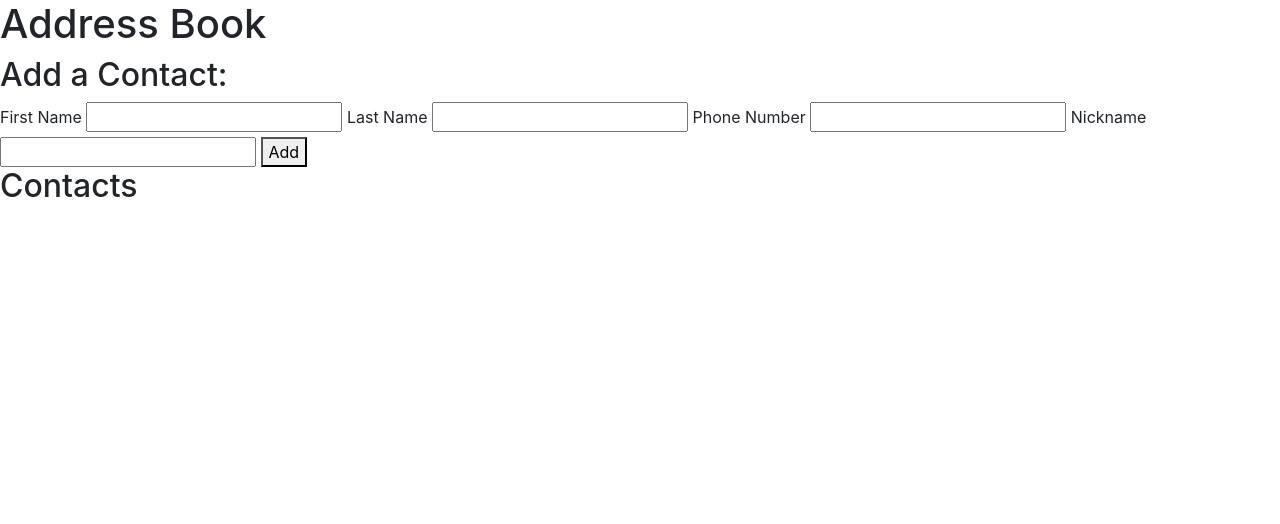
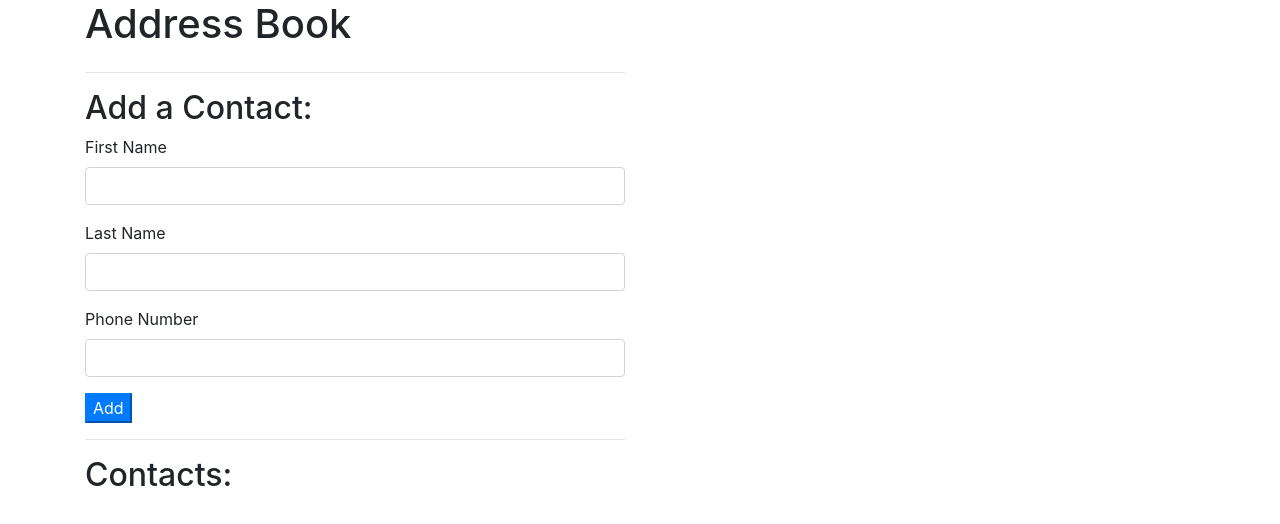
Before and after one commit to svealinnea/Address-Book, a plain HTML site: page index.html in a window 1280 px wide. Drawn offline with Linux system fonts and the light colour scheme.

Commit message:
added bootstrap

```diff
--- a/index.html
+++ b/index.html
@@ -8,30 +8,41 @@
   <title>Svea's Address Book!</title>
 </head>
 <body>
+  <div class="container">
     <h1>Address Book</h1>
+    <div class="row">
+      <div class="col-md-6">
+        <hr>
         <h2>Add a Contact:</h2>
         <form id="new-contact">
+          <div class="form-group">
             <label for="new-first-name">First Name</label>
-  <input type="test" id="new-first-name">
+            <input type="text"  class="form-control" id="new-first-name">
+          </div>
+          <div class="form-group">
             <label for="new-last-name">Last Name</label>
-  <input type="text" id="new-last-name">
+            <input type="text"  class="form-control" id="new-last-name">
+          </div>
+          <div class="form-group">
             <label for="new-phone-number">Phone Number</label>
-  <input type="text" id="new-phone-number">
-  <label for="new-nick-name">Nickname</label>
-  <input type="text" id="new-nick-name">
-  <button type="submit">Add</button>
+            <input type="text"  class="form-control" id="new-phone-number">
+          </div>
+          <button type="submit" class="btn-primary">Add</button>
         </form>
-
-<h2>Contacts</h2>
+        <hr>
+        <h2>Contacts:</h2>
         <ul id="contacts">
         </ul>
-
+      </div>
+      <div class="col-md-6">
         <div id="show-contact">
           <p>First Name: <span class="first-name"></span></p>
           <p>Last Name: <span class="last-name"></span></p>
           <p>Phone Number: <span class="phone-number"></span></p>
           <div id="buttons">
-
+          </div>
+        </div>
+      </div>
     </div>
   </div>
 </body>
--- a/js/scripts.js
+++ b/js/scripts.js
@@ -37,7 +37,7 @@ AddressBook.prototype.deleteContact = function (id) {
 }
 
 //Business Logic for Contacts
-function Contact(firstName, lastName, nickName, phoneNumber) {
+function Contact(firstName, lastName, phoneNumber) {
   this.firstName = firstName;
   this.lastName = lastName;
   //this.nickName = nickName;
@@ -93,6 +93,11 @@ $(document).ready(function() {
     const inputtedLastName = $("input#new-last-name").val();
     const inputtedPhoneNumber = $("input#new-phone-number").val();
     //const inputtedNickName = $("input#new-nick-name").val();
+
+    $("input#new-first-name").val("");
+    $("input#new-last-name").val("");
+    $("input#new-phone-number").val("");
+
     let newContact = new Contact(inputtedFirstName, inputtedLastName, inputtedPhoneNumber);
     addressBook.addContact(newContact);
     displayContactDetails(addressBook);
```
Lines whose indentation alone changed are shown as unchanged.
